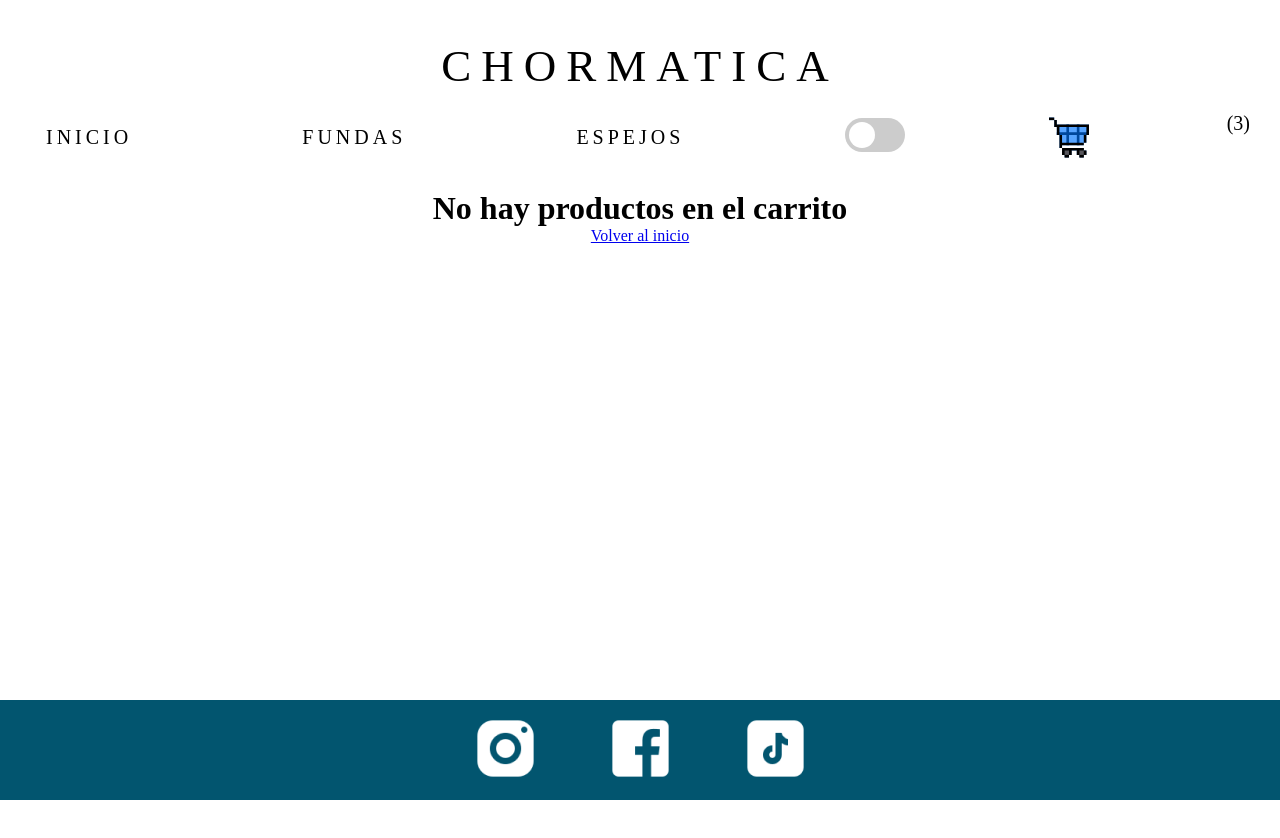
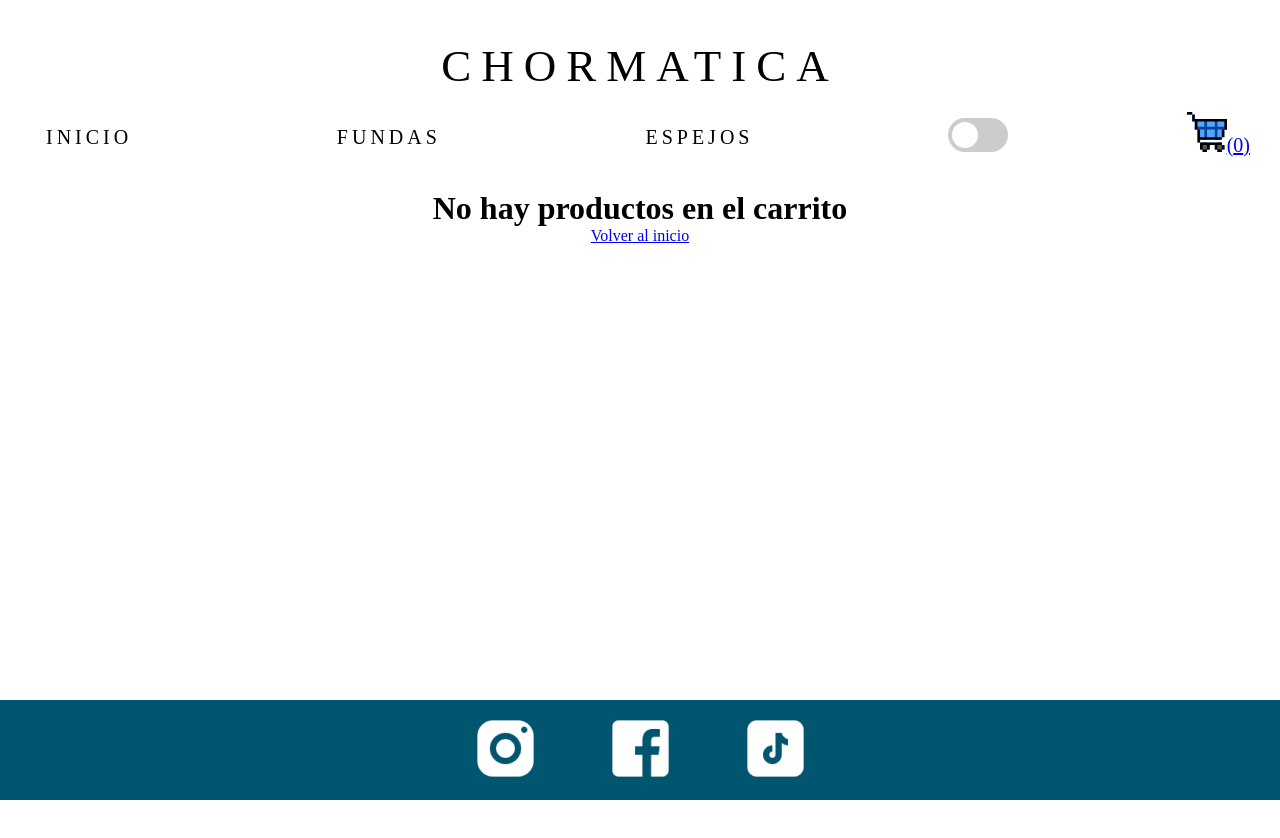
Before and after one commit to IlseMar/Entregas-ReactJS, a React (Vite) app: page /cart in a window 1280 px wide. Shown: the top 838 px of the page. Built offline with nearby package versions, Linux system fonts and the light colour scheme; a web font is replaced by a local one.

Commit message:
calculo del total final para orden de compra / navegacion y count de cartWidget

```diff
--- a/src/components/CartWidget.jsx
+++ b/src/components/CartWidget.jsx
@@ -1,12 +1,16 @@
+import { NavLink } from "react-router-dom";
 import cart from "../assets/cart.svg";
 import styles from "../styles/navbar.module.scss";
+import { useContext } from "react";
+import { Cart as CartContext } from "../context/CartProvider";
 
 const CartWidget = () => {
+  const { totalQuantity } = useContext(CartContext);
   return (
-    <>
+    <NavLink to="/cart" className={styles.cartLink}>
       <img className={styles.cart} src={cart} alt="cart" />
-      <span>(3)</span>
-    </>
+      <span>({totalQuantity})</span>
+    </NavLink>
   );
 };
 
--- a/src/context/CartProvider.jsx
+++ b/src/context/CartProvider.jsx
@@ -20,7 +20,6 @@ const CartProvider = ({ children }) => {
         return cartProduct;
       });
     } else {
-      const unitPrice = parseFloat(product.precio) || 0;
       cartUpdated.push({ ...product, unidades: productQuantity });
     }
 
@@ -55,7 +54,12 @@ const CartProvider = ({ children }) => {
     0
   );
 
-  const totalPrice = cart.reduce((acc, product) => acc + product.costoTotal, 0);
+  const totalPrice = cart.reduce(
+    (acc, product) => acc + product.costoTotal * product.unidades,
+    0
+  );
+
+  // const totalPrice = cart.reduce((acc, product) => acc + product.costoTotal, 0);
 
   return (
     <Cart.Provider
```
Also changed, not shown: src/components/Cart.jsx (+0 -70 lines).
